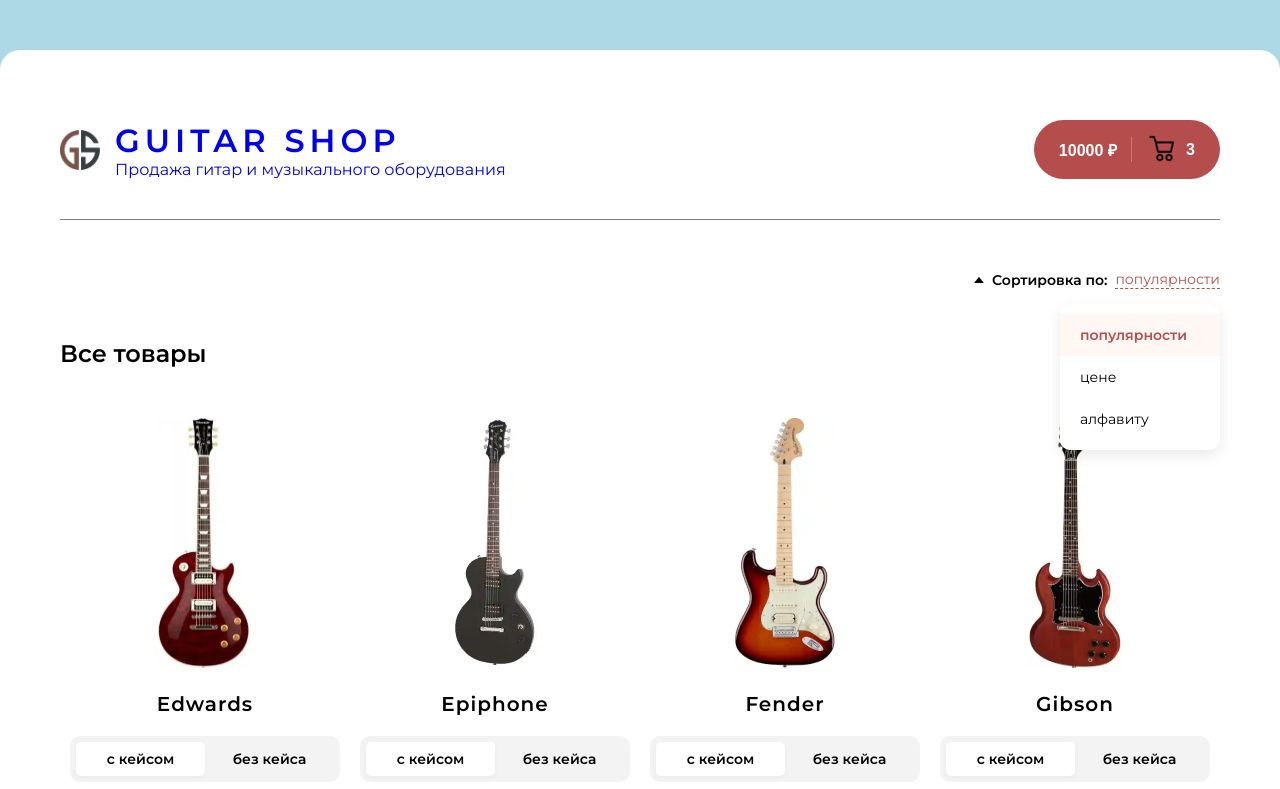
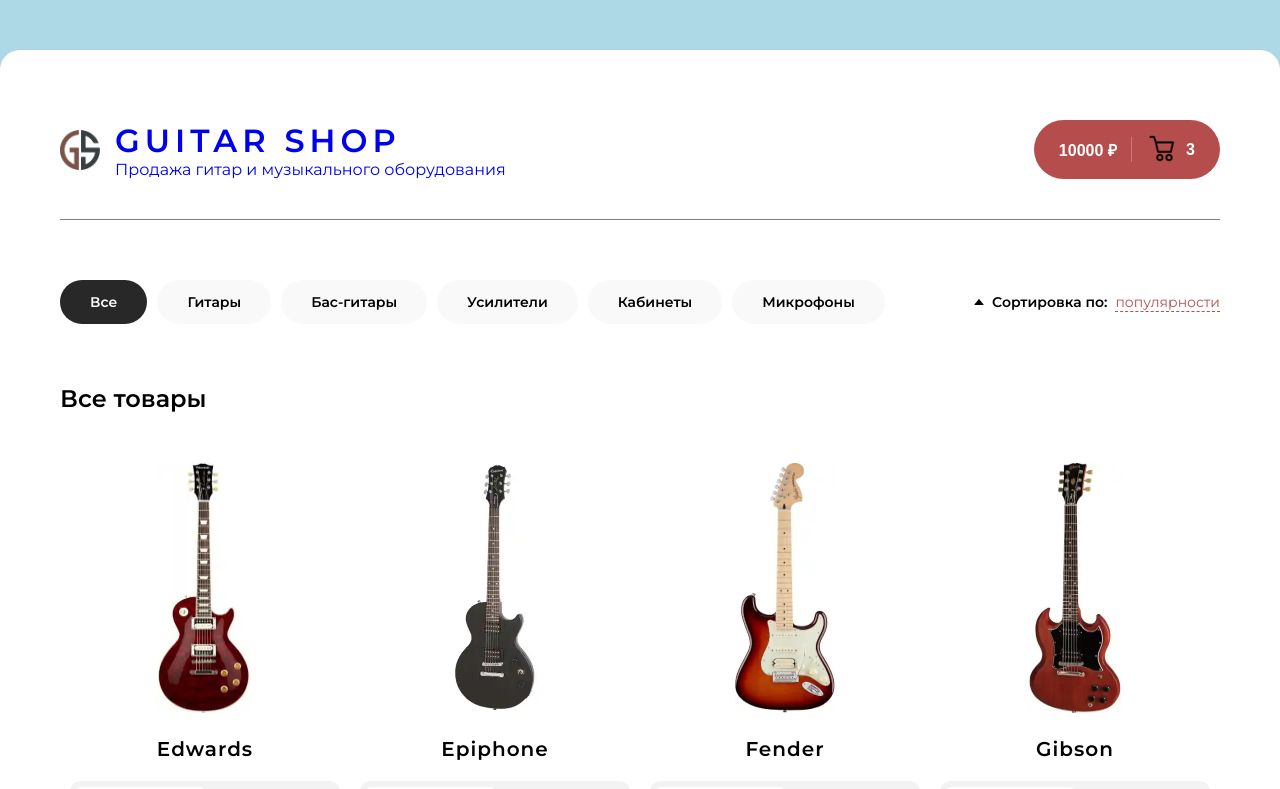
Before and after one commit to jm-spb/Guitar-Shop, a React (Create React App) app: page / in a window 1280 px wide. Shown: the top 789 px of the page. Built offline with nearby package versions, Linux system fonts and the light colour scheme.

Commit message:
SelectBar animate

```diff
--- a/src/components/SelectBar/SelectBar.jsx
+++ b/src/components/SelectBar/SelectBar.jsx
@@ -1,45 +1,83 @@
-import React, { useState } from 'react';
+import React, { useState, useEffect, useRef } from 'react';
 
 import triangle from '../../assets/icons/triangle.png';
 
-export const SelectBar = ({ items, onClickItem }) => {
-	const [ activeItem, setActiveItem ] = useState(0);
+export const SelectBar = ({ categoriesItems, sortPopupItems }) => {
+	const [ activeCategotyItem, setActiveCategoryItem ] = useState(0);
+	const [ activePopupItem, setActivePopupItem ] = useState(0);
+	const [ visiblePopup, setVisiblePopup ] = useState(false);
 
-	const onSelectItem = (idx) => {
-		setActiveItem(idx);
+	const sortRef = useRef();
+
+	useEffect(() => {
+		document.body.addEventListener('click', hadleOutsideClick);
+	}, []);
+
+	// hide Popup on click outside "select-bar__sort sort"
+	const hadleOutsideClick = (e) => {
+		if (!e.path.includes(sortRef.current)) setVisiblePopup(false);
 	};
 
-	// items && - Если items === null, undefined; сайт не падает с ошибкой, не рендерится только SelectBar.
-	const list =
-		items &&
-		items.map((name, idx) => (
+	// Set "active" className on items both Categories and Popup
+	const onSelectItem = (idx, select) => {
+		select === 'category' ? setActiveCategoryItem(idx) : setActivePopupItem(idx);
+		setVisiblePopup(false);
+	};
+
+	// categoriesItems && - Если categoriesItems === null, undefined; сайт не падает с ошибкой, не рендерится только SelectBar.
+	const categoriesList =
+		categoriesItems &&
+		categoriesItems.map((name, idx) => (
 			<li
 				key={`${name}_${idx}`}
-				className={activeItem === idx ? 'select-bar__categories_active' : ''}
-				onClick={() => onSelectItem(idx)}
+				className={activeCategotyItem === idx ? 'select-bar__categories_active' : ''}
+				onClick={() => onSelectItem(idx, 'category')}
 			>
 				{name}
 			</li>
 		));
 
+	const sortPopupList =
+		sortPopupItems &&
+		sortPopupItems.map((name, idx) => (
+			<li
+				key={`${name}_${idx}`}
+				className={activePopupItem === idx ? 'sort__popup_active' : ''}
+				onClick={() => onSelectItem(idx, 'popup')}
+			>
+				{name}
+			</li>
+		));
+
+	const activeLabel = sortPopupItems[activePopupItem];
+
+	// toggle & filter Popup
+	const togglePopup = () => {
+		setVisiblePopup(!visiblePopup);
+	};
+
 	return (
 		<div className="select-bar">
 			<div className="select-bar__categories">
-				<ul>{list}</ul>
+				<ul>{categoriesList}</ul>
 			</div>
-			<div className="select-bar__sort sort">
+			<div ref={sortRef} className="select-bar__sort sort">
 				<div className="sort__label">
-					<img src={triangle} width={10} height={10} alt="triangle" />
-					<b>Сортировка по:</b>
-					<span>популярности</span>
+					<img
+						className={visiblePopup ? 'rotated' : ''}
+						src={triangle}
+						width={10}
+						height={10}
+						alt="triangle"
+					/>
+					<b>Сортировка&nbsp;по:</b>
+					<span onClick={togglePopup}>{activeLabel}</span>
 				</div>
-				<div className="sort__popup">
-					<ul>
-						<li className="sort__popup_active">популярности</li>
-						<li>цене</li>
-						<li>алфавиту</li>
-					</ul>
-				</div>
+				{visiblePopup && (
+					<div className="sort__popup">
+						<ul>{sortPopupList}</ul>
+					</div>
+				)}
 			</div>
 		</div>
 	);
```
